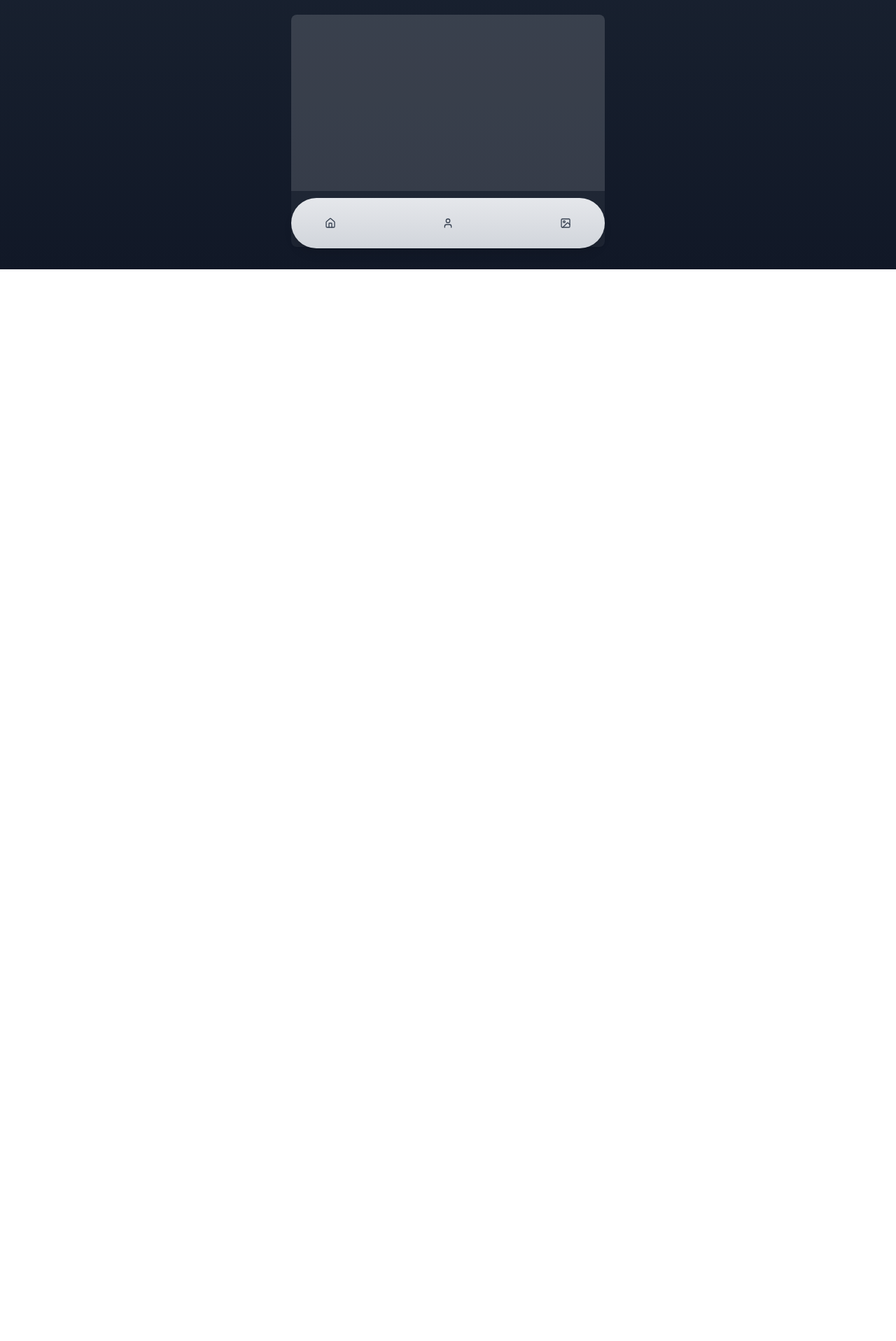
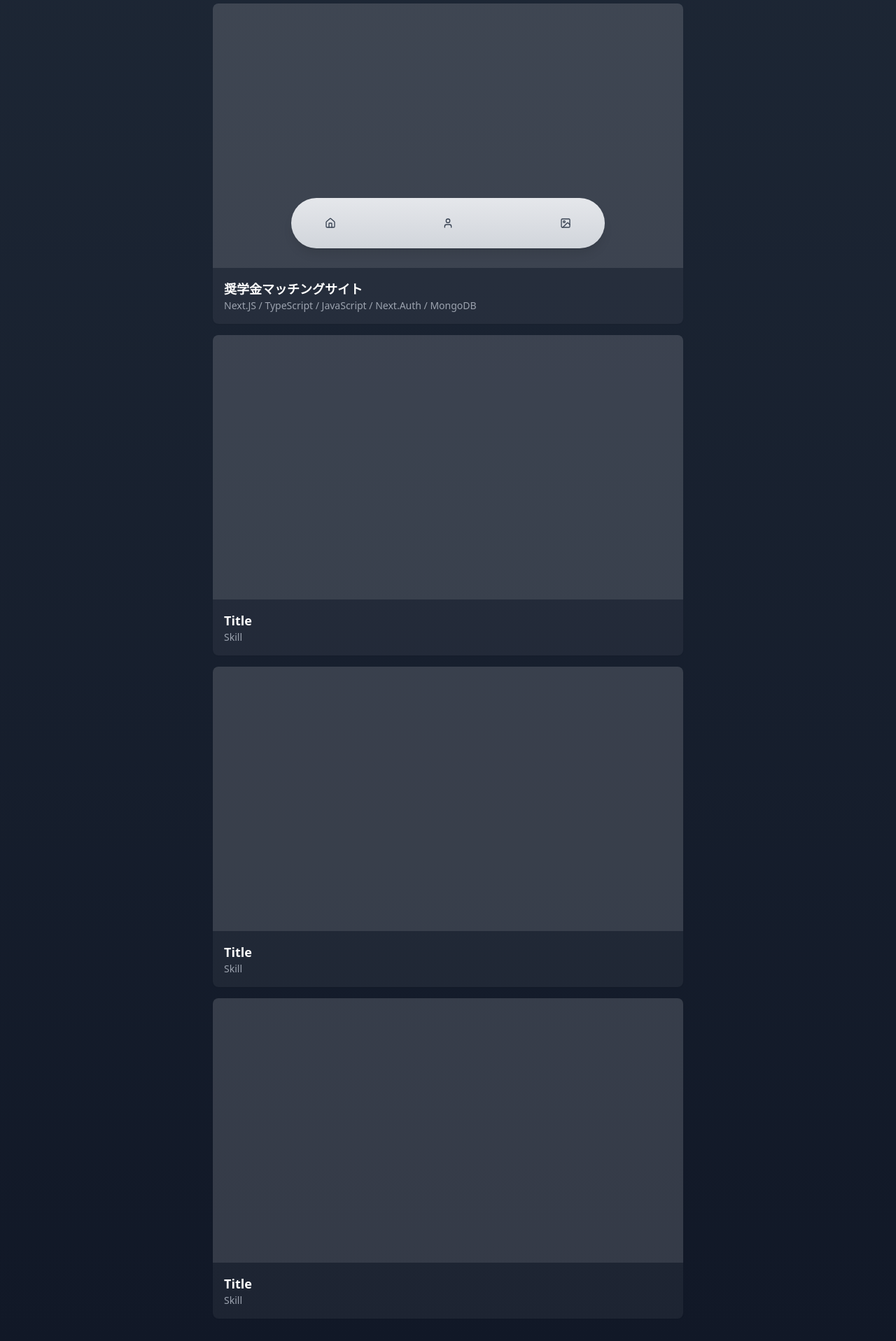
Before and after one commit to Lortas102066/portfolio, a Next.js app: page / in a window 1280 px wide. Shown: the part 437-2354 px from the top of the page at 70% size. Before the commit the page ends 822 px from the top, so only its background shows below. Built offline with nearby package versions, Linux system fonts and the light colour scheme.

Commit message:
Created the landing page and added links to my profile

```diff
--- a/app/navigation.tsx
+++ b/app/navigation.tsx
@@ -24,7 +24,7 @@ export default function NavigationBar() {
           </li>
           <li>
             <Link
-              href="/gallery"
+              href="/projects"
               className="p-1.5 hover:bg-gray-100/20 rounded-full transition-colors"
             >
               <Image className="w-4 h-4 text-gray-700" />
--- a/app/page.tsx
+++ b/app/page.tsx
@@ -7,12 +7,12 @@ import Link from "next/link"
 export default function Home() {
   return (
     <div className="min-h-screen bg-gradient-to-b from-gray-800 to-gray-900 text-white px-4 py-8">
-      <div className="max-w-md mx-auto space-y-8">
+      <div className="max-w-2xl mx-auto space-y-8">
         {/* Profile Section */}
         <div className="flex flex-col items-center space-y-4">
           <div className="relative w-32 h-32 rounded-full overflow-hidden bg-white">
             <Image
-              src="/placeholder.svg"
+              src="/IMG_1845.jpg"
               alt="Profile"
               fill
               className="object-cover"
@@ -28,7 +28,7 @@ export default function Home() {
 
         {/* Social Links */}
         <div className="flex justify-center gap-4">
-          <Link href="#" className="hover:opacity-80">
+          <Link href="https://x.com/StudyAbroadAU" target="_blank" className="hover:opacity-80">
             <Button variant="outline" size="icon" className="rounded-full bg-white/10 border-0">
               <svg className="w-5 h-5" viewBox="0 0 24 24" fill="currentColor">
                 <path d="M18.244 2.25h3.308l-7.227 8.26 8.502 11.24H16.17l-5.214-6.817L4.99 21.75H1.68l7.73-8.835L1.254 2.25H8.08l4.713 6.231zm-1.161 17.52h1.833L7.084 4.126H5.117z" />
@@ -36,13 +36,13 @@ export default function Home() {
               <span className="sr-only">X (Twitter)</span>
             </Button>
           </Link>
-          <Link href="#" className="hover:opacity-80">
+          <Link href="https://github.com/Lortas102066" className="hover:opacity-80" target="_blank">
             <Button variant="outline" size="icon" className="rounded-full bg-white/10 border-0">
               <Github className="w-5 h-5" />
               <span className="sr-only">GitHub</span>
             </Button>
           </Link>
-          <Link href="#" className="hover:opacity-80">
+          <Link href="https://www.youtube.com/channel/UC5sjgLo7UFSRkma9QLLU3zw" className="hover:opacity-80" target="_blank">
             <Button variant="outline" size="icon" className="rounded-full bg-white/10 border-0">
               <Youtube className="w-5 h-5" />
               <span className="sr-only">YouTube</span>
@@ -63,10 +63,33 @@ export default function Home() {
         {/* Portfolio Section */}
         <div className="space-y-4">
           <h2 className="text-2xl font-bold text-center">Portfolio</h2>
+          <Link href="https://scholar.mitsukimorinaga.com" passHref target="_blank">
+            <Card className="bg-white/5 border-0">
+              <div className="aspect-video w-full bg-white/10 rounded-t-lg" />
+              <div className="p-4">
+                <h3 className="text-lg font-semibold text-white">奨学金マッチングサイト</h3>
+                <p className="text-sm text-gray-400">Next.JS / TypeScript / JavaScript / Next.Auth / MongoDB</p>
+              </div>
+            </Card>
+          </Link>
           <Card className="bg-white/5 border-0">
             <div className="aspect-video w-full bg-white/10 rounded-t-lg" />
             <div className="p-4">
-              <h3 className="text-lg font-semibold">Title</h3>
+              <h3 className="text-lg font-semibold text-white">Title</h3>
+              <p className="text-sm text-gray-400">Skill</p>
+            </div>
+          </Card>
+          <Card className="bg-white/5 border-0">
+            <div className="aspect-video w-full bg-white/10 rounded-t-lg" />
+            <div className="p-4">
+              <h3 className="text-lg font-semibold text-white">Title</h3>
+              <p className="text-sm text-gray-400">Skill</p>
+            </div>
+          </Card>
+          <Card className="bg-white/5 border-0">
+            <div className="aspect-video w-full bg-white/10 rounded-t-lg" />
+            <div className="p-4">
+              <h3 className="text-lg font-semibold text-white">Title</h3>
               <p className="text-sm text-gray-400">Skill</p>
             </div>
           </Card>
```
Also changed, not shown: app/profile/page.tsx (added), public/IMG_1845.jpg (added).
